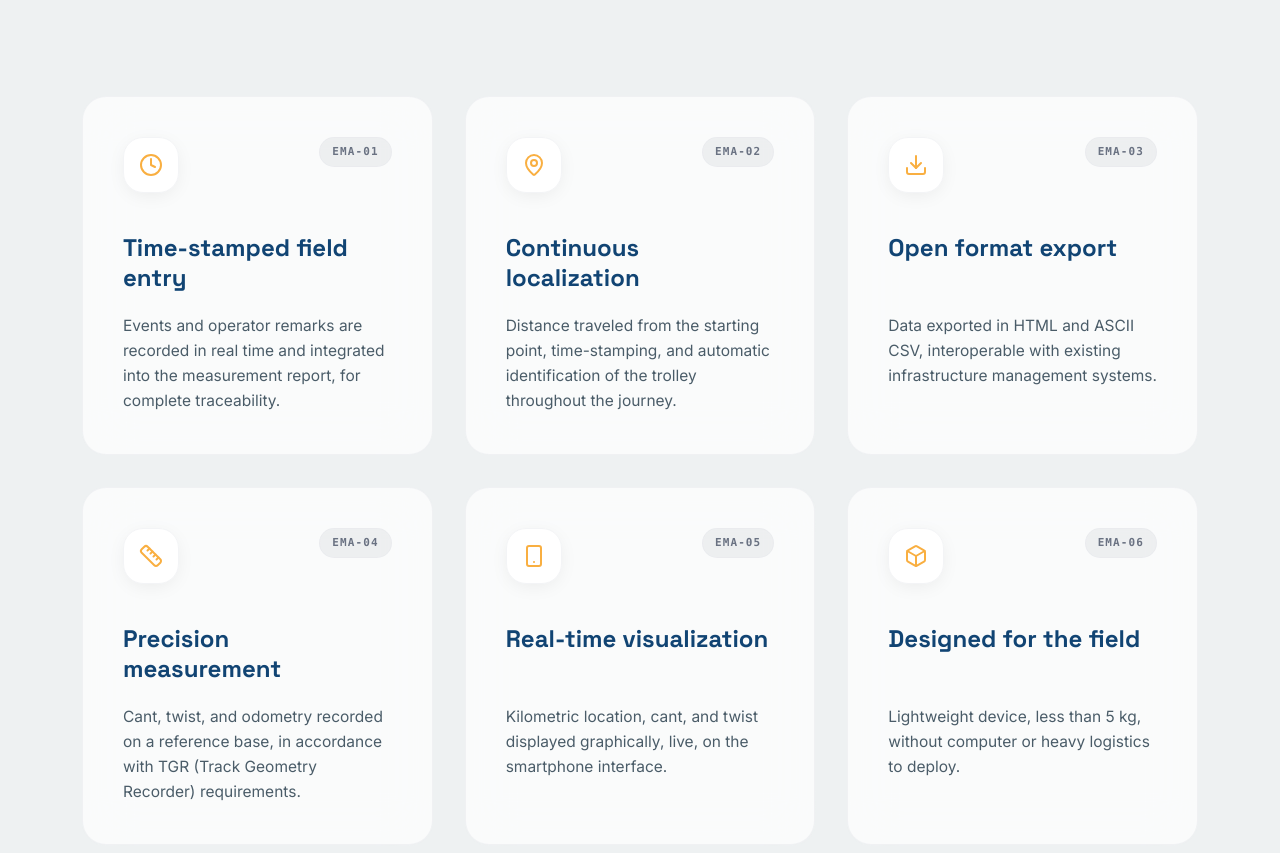
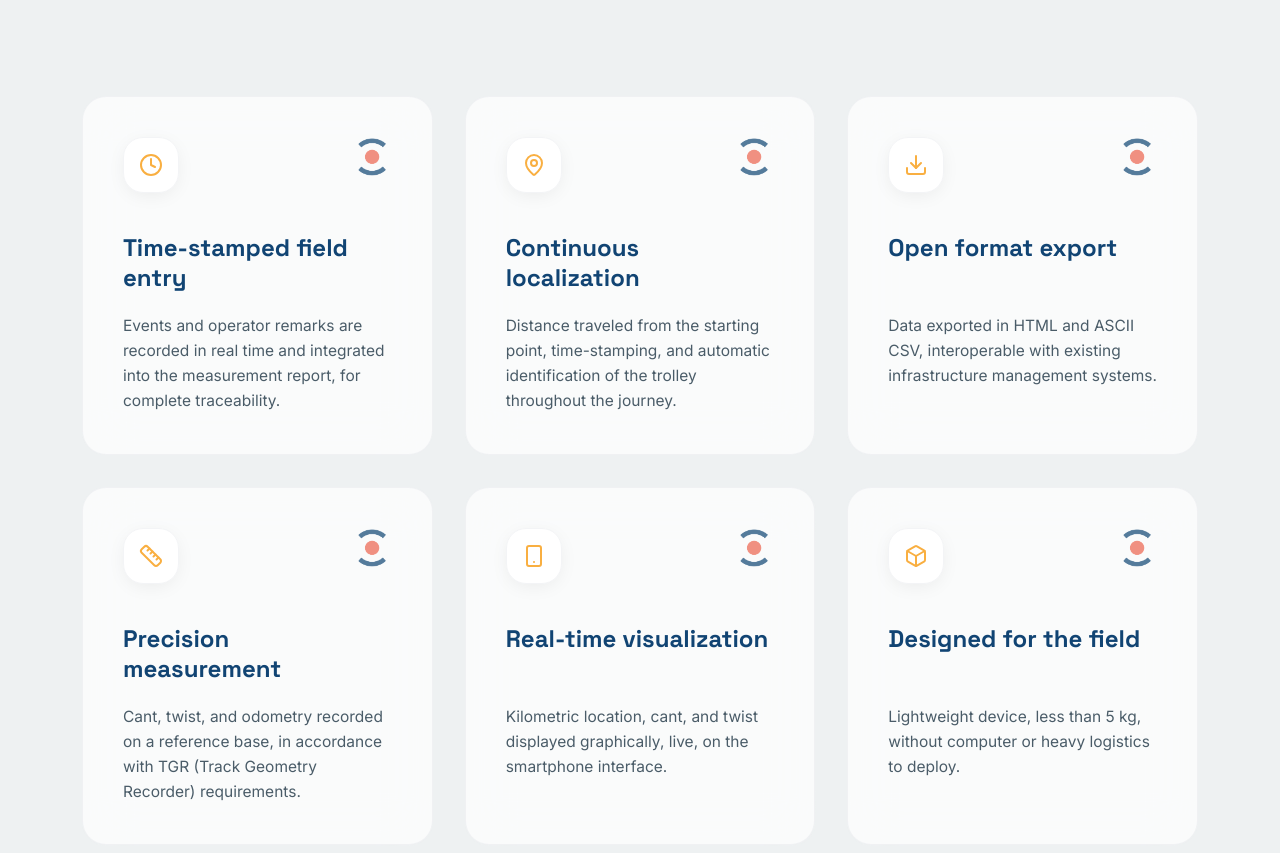
Before and after one commit to Faizy831/Leon, a Next.js app: page / in a window 1280 px wide. Shown: the part 1960-2813 px from the top of the page. Built offline with nearby package versions, Linux system fonts and the light colour scheme.

Commit message:
feat: replace EMA-XX badge with LÉON symbol in feature cards

```diff
--- a/src/components/FeaturesGrid.tsx
+++ b/src/components/FeaturesGrid.tsx
@@ -3,6 +3,7 @@
 import { motion } from "framer-motion";
 import { useLanguage } from "../context/LanguageContext";
 import { Clock, MapPin, Download, Ruler, Smartphone, Box } from "lucide-react";
+import Image from "next/image";
 
 export default function FeaturesGrid() {
   const { content } = useLanguage();
@@ -54,9 +55,14 @@ export default function FeaturesGrid() {
                   <div className="w-14 h-14 rounded-[20px] flex items-center justify-center bg-white shadow-[0_4px_20px_-4px_rgba(0,0,0,0.08)] border border-gray-100 text-amber-500 group-hover:scale-110 group-hover:bg-amber-500 group-hover:text-white transition-all duration-500">
                     <Icon className="w-6 h-6" />
                   </div>
-                  <span className="font-mono text-[11px] font-bold tracking-widest px-3 py-1.5 rounded-full bg-[#051625]/5 text-gray-500 uppercase border border-gray-200/50 group-hover:bg-[#051625] group-hover:text-amber-500 group-hover:border-transparent transition-colors duration-300">
-                    {feature.id}
-                  </span>
+                  <div className="w-10 h-10 relative opacity-70 group-hover:opacity-100 transition-opacity duration-300">
+                    <Image
+                      src="/LEON_symbol_new.png"
+                      alt="LÉON Symbol"
+                      fill
+                      className="object-contain"
+                    />
+                  </div>
                 </div>
 
                 <h3 className="text-2xl font-display font-bold text-gray-900 mb-4 leading-tight relative z-10 min-h-[64px]">
```
Also changed, not shown: public/LEON_symbol_new.png (added).
